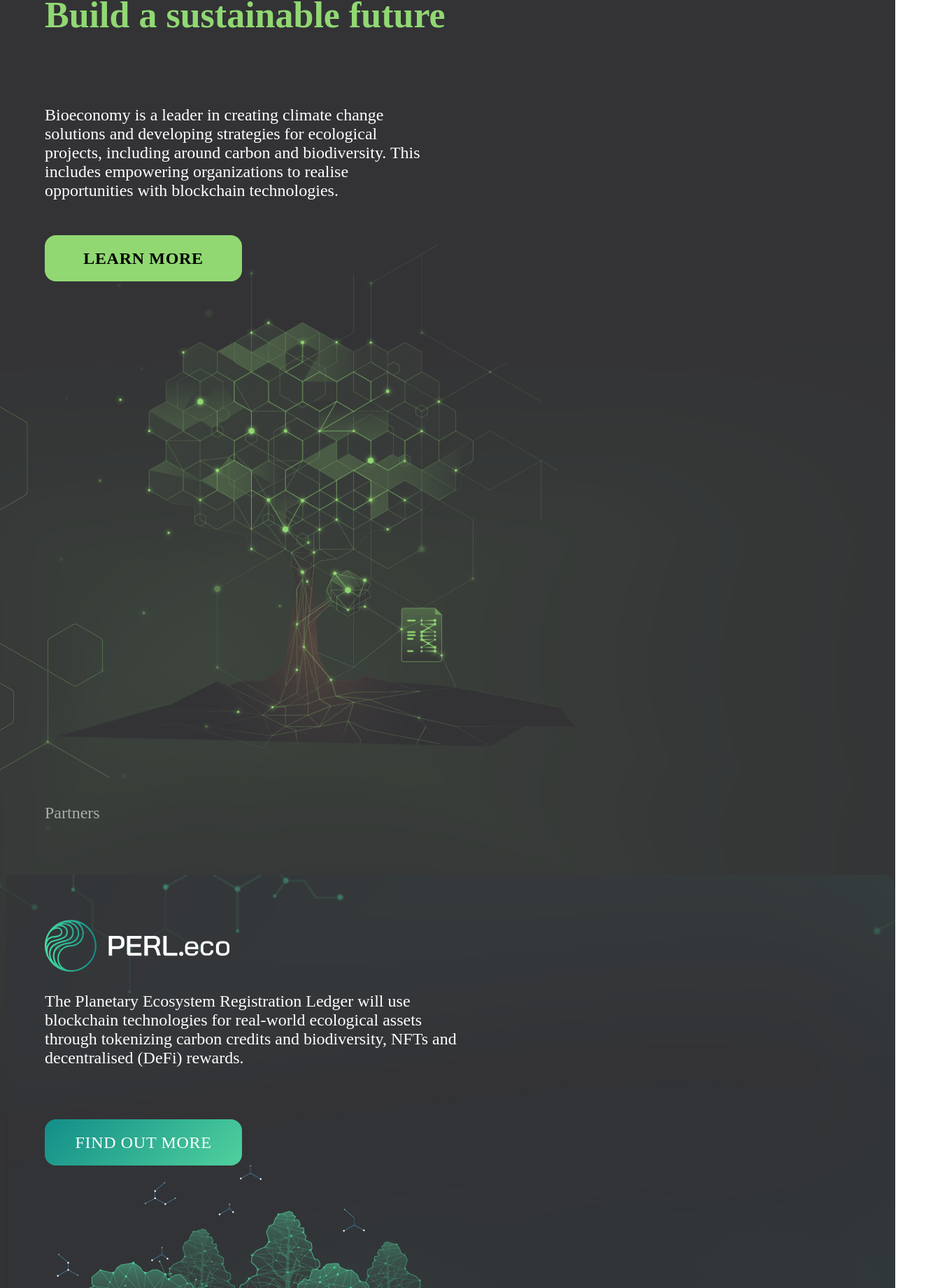
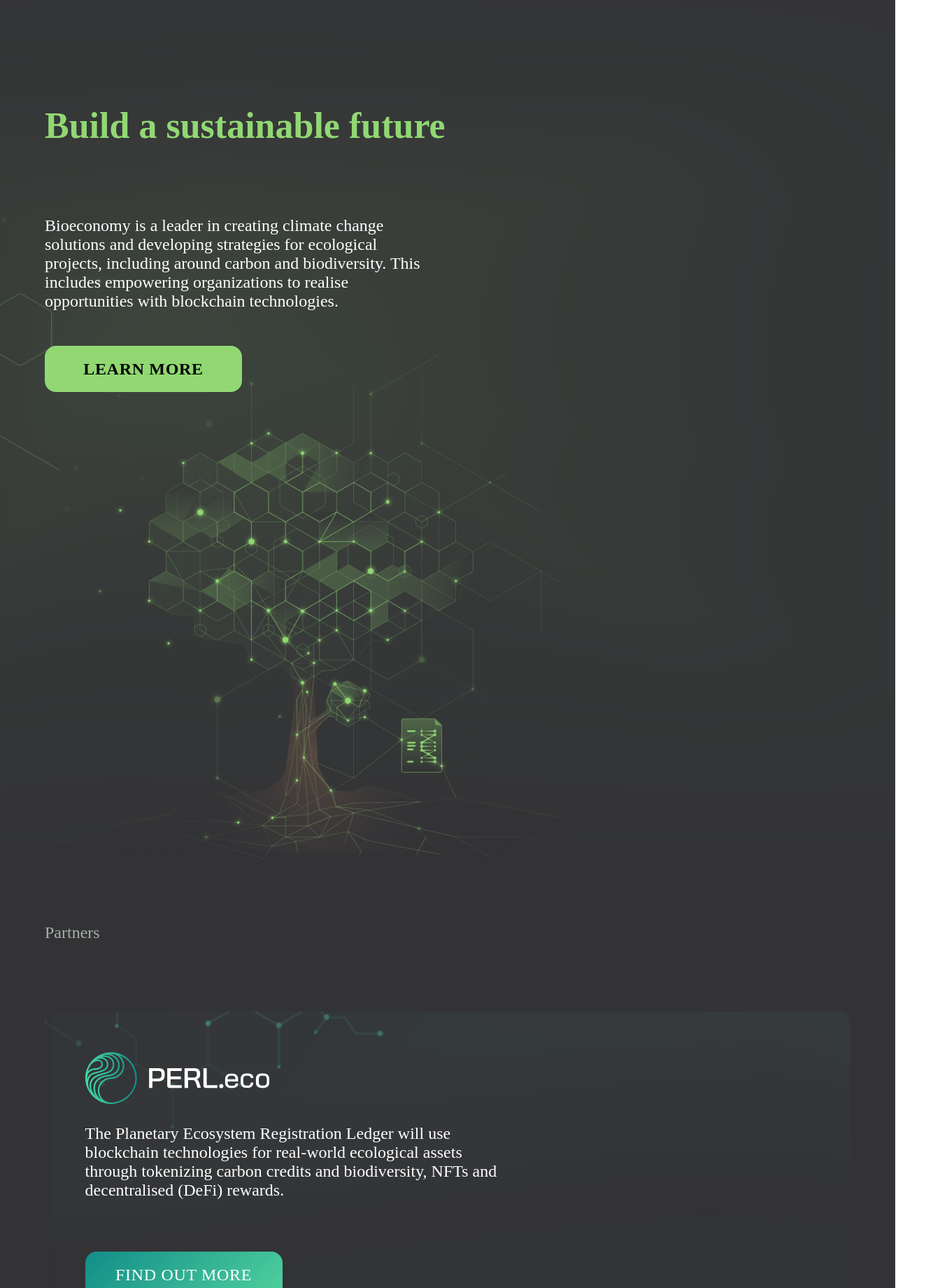
Before and after one commit to perlin-network/perl-bio-website, a React (Create React App) app: page / in a window 1280 px wide. Shown: the part 161-2001 px from the top of the page at 70% size, 1344 px wide, since content can reach past the window. Built offline with nearby package versions, Linux system fonts and the light colour scheme; a web font is replaced by a local one.

Commit message:
Ui changes

```diff
--- a/src/components/Splash.js
+++ b/src/components/Splash.js
@@ -11,8 +11,8 @@ function Splash() {
                 backgroundColor:'#333336', mixBlendMode:'pass-through',  backgroundSize: "cover", minHeight:'100vh',
             }}
             >
-                <div className='splash-background' style={{backgroundImage: `url(${Background})`, backgroundSize:'fit', backgroundRepeat:'no-repeat', backgroundPosition:'center center', padding:'2% 0%'}}>
-                        <Grid container justify='space-between' style={{maxWidth:'100%', margin:'0% 5%'}}>
+            <div className='splash-background' style={{backgroundImage: `url(${Background})`, backgroundSize:'cover', backgroundRepeat:'no-repeat', backgroundPosition:'center center', padding:'5%'}}>
+            <Grid container justify='space-between' style={{maxWidth:'100%', marginTop:'120px', }}>
                 <Grid item justify='flex-start'>
                     <Grid container direction='column' >
                         <Grid item>
@@ -39,7 +39,7 @@ function Splash() {
                     <img src={TreeSvg} alt='' style={{maxWidth:'100%', minWidth:'100%', maxHeight:"720px", marginTop:window.innerWidth < 768 ?'0px':'-125px' }}/>
                 </Grid>
             </Grid>
-
+            </div>
             {/* <div className='hero-body' style={{display:'flex', marginLeft:'5%', marginRight:'5%', flexDirection:window.innerWidth < 768 ?'column':'row'}}>
                 <div className='text-container' style={{display: 'flex', flexDirection:'column', justifyContent:'flex-start', maxWidth:window.innerWidth < 768 ?'100%':'50%'}}>
                     <div className='splash-header' style={{...titleTextstyle}}>
@@ -51,8 +51,8 @@ function Splash() {
                 </div>
             <img src={TreeSvg} style={{justifyContent:'flex-end', maxWidth:window.innerWidth < 768 ?'100%':'50%'}} alt=''/>
             </div> */}
-                <div className='partner-container' style={{marginTop:'75px', maxWidth:'100%'}}>
-                    <p style={{...contentTextStyle, color:"#A5AFA8", margin:'0% 5%'}}>Partners</p>
+            <div className='partner-container' style={{marginTop:'75px', maxWidth:'100%',margin:'0% 5%'}}>
+                <p style={{...contentTextStyle, color:"#A5AFA8", }}>Partners</p>
                 <Grid container direction='column'>
                     <Grid item style={{marginTop:'75px',}}>
                         <PartnerPerlEco />
@@ -60,7 +60,6 @@ function Splash() {
                 </Grid>
             </div>
             </div>
-            </div>
 
 
     )
```
Lines whose indentation alone changed are shown as unchanged.
